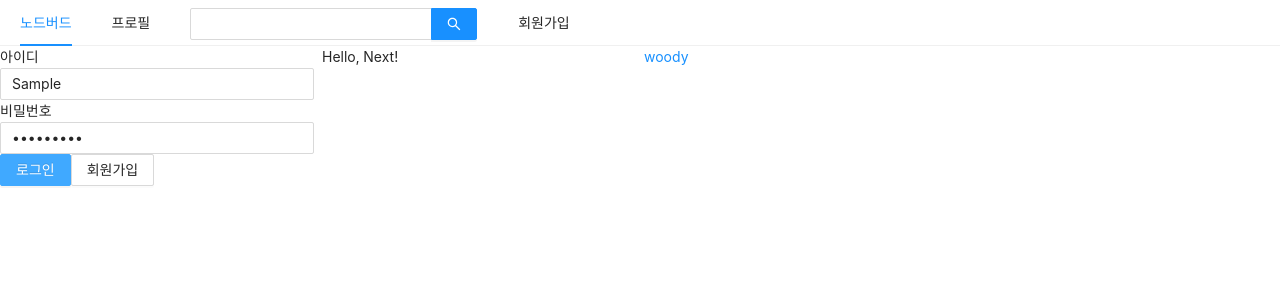
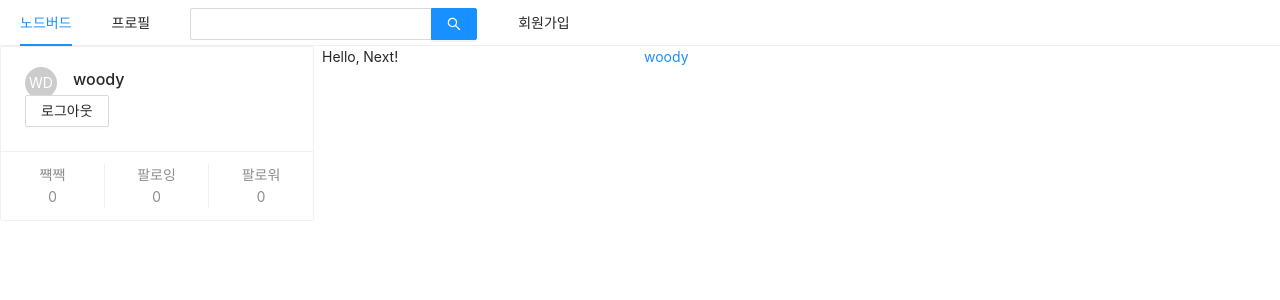
Before and after one commit to Jongveloper/NextJs, a Next.js app in the folder prepare/front/: page / in a window 1280 px wide. Both pictures are taken after typing "Sample", "Sample123" into the empty fields and a click on the button "로그인". Shown: the top 300 px of the page. Built offline with nearby package versions, Linux system fonts and the light colour scheme.

Commit message:
:zap: 그리드 및 로그인 폼

```diff
--- a/prepare/front/components/AppLayout.js
+++ b/prepare/front/components/AppLayout.js
@@ -1,10 +1,15 @@
 import React, { useState } from 'react';
 import PropTypes from 'prop-types';
 import Link from 'next/link';
+import styled from 'styled-components';
 import { Input, Menu, Row, Col } from 'antd';
 
 import UserProfile from '../components/UserProfile';
 import LoginForm from '../components/LoginForm';
+
+const SearchInput = styled(Input.Search)`
+  vertical-align: middle;
+`;
 const AppLayout = ({ children }) => {
   const [isLoggedIn, setIsLoggedIn] = useState(false);
   return (
@@ -21,7 +26,7 @@
           </Link>
         </Menu.Item>
         <Menu.Item>
-          <Input.Search enterButton style={{ verticalAlign: 'middle' }} />
+          <SearchInput enterButton />
         </Menu.Item>
         <Menu.Item>
           <Link href="/signup">
@@ -31,7 +36,7 @@
       </Menu>
       <Row gutter={8}>
         <Col xs={24} md={6}>
-          {isLoggedIn ? <UserProfile/> : <LoginForm/>}
+          {isLoggedIn ? <UserProfile setIsLoggedIn={setIsLoggedIn} /> : <LoginForm setIsLoggedIn={setIsLoggedIn} />}
         </Col>
         <Col xs={24} md={6}>
           {children}
--- a/prepare/front/components/LoginForm.js
+++ b/prepare/front/components/LoginForm.js
@@ -1,8 +1,17 @@
 import React, { useCallback, useState } from 'react';
 import { Form, Input, Button } from 'antd';
 import Link from 'next/link';
+import styled from 'styled-components';
 
-const LoginForm = () => {
+const ButtonWrapper = styled.div`
+  margin-top: 10px;
+`;
+
+const FormWrapper = styled(Form)`
+  padding: 10px;
+`;
+
+const LoginForm = ({ setIsLoggedIn }) => {
   const [id, setId] = useState('');
   const [password, setPassword] = useState('');
 
@@ -14,8 +23,13 @@
     setPassword(e.target.value);
   }, []);
 
+  const onSubmitForm = useCallback(() => {
+    console.log(id, password);
+    setIsLoggedIn(true);
+  }, [id, password]);
+
   return (
-    <Form>
+    <FormWrapper onFinish={onSubmitForm}>
       <div>
         <label htmlFor="user-id">아이디</label>
         <br />
@@ -32,7 +46,7 @@
           required
         />
       </div>
-      <div>
+      <ButtonWrapper>
         <Button type="primary" htmlType="submit" loading={false}>
           로그인
         </Button>
@@ -41,8 +55,8 @@
             <Button>회원가입</Button>
           </a>
         </Link>
-      </div>
-    </Form>
+      </ButtonWrapper>
+    </FormWrapper>
   );
 };
 export default LoginForm;
--- a/prepare/front/components/UserProfile.js
+++ b/prepare/front/components/UserProfile.js
@@ -1,8 +1,30 @@
-import React from 'react';
+import React, { useCallback } from 'react';
+import { Card, Avatar, Button } from 'antd';
 
-const UserProfile = () => {
-  return(
-    <></>
-  )
+const UserProfile = ({ setIsLoggedIn }) => {
+  const onLogOut = useCallback(() => {
+    setIsLoggedIn(false);
+  }, []);
+  return (
+    <Card
+      actions={[
+        <div key="twit">
+          쨱짹
+          <br />0
+        </div>,
+        <div key="followings">
+          팔로잉
+          <br />0
+        </div>,
+        <div key="followers">
+          팔로워
+          <br />0
+        </div>,
+      ]}
+    >
+      <Card.Meta avatar={<Avatar>WD</Avatar>} title="woody" />
+      <Button onClick={onLogOut}>로그아웃</Button>
+    </Card>
+  );
 };
 export default UserProfile;
```
